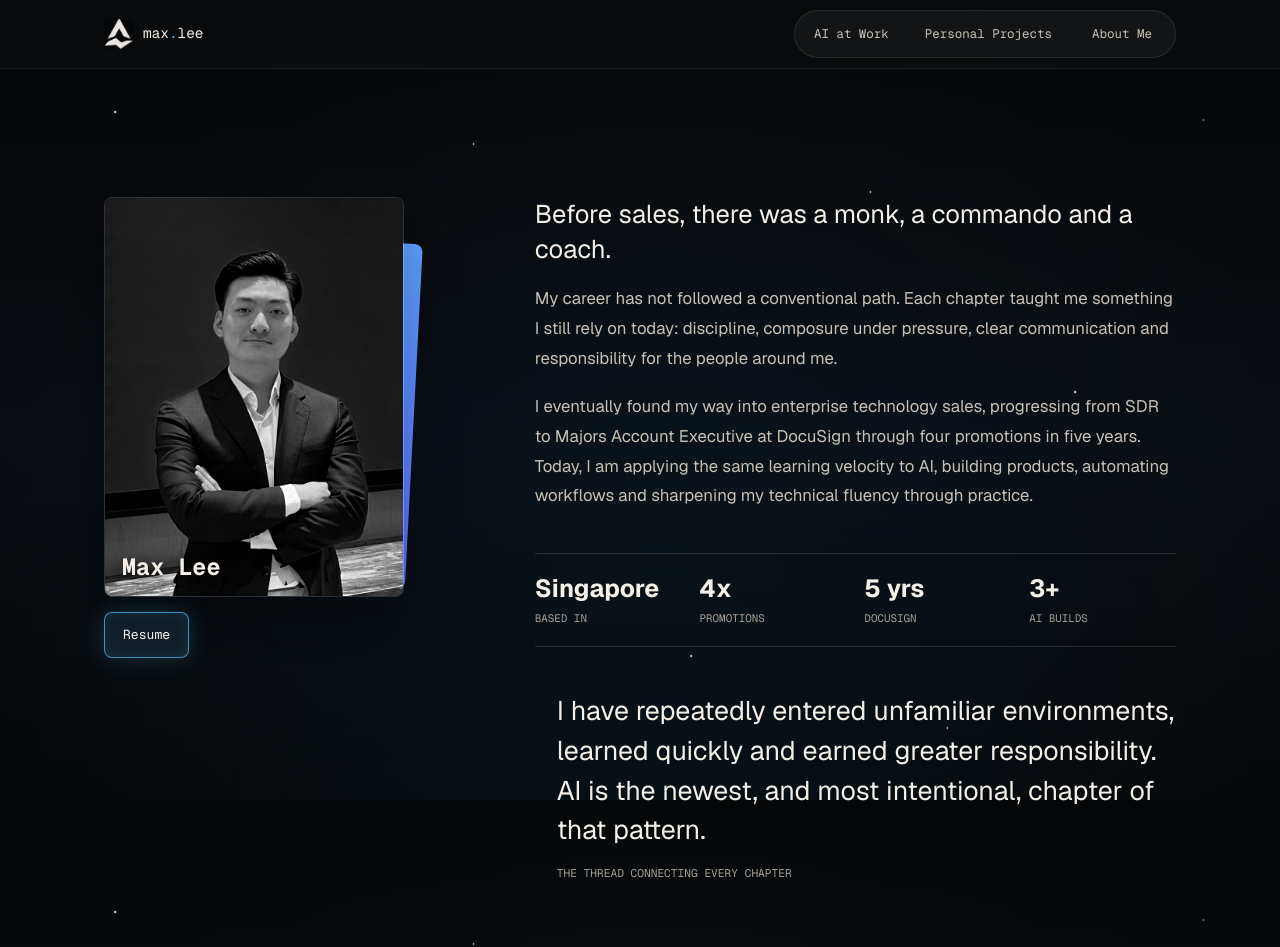
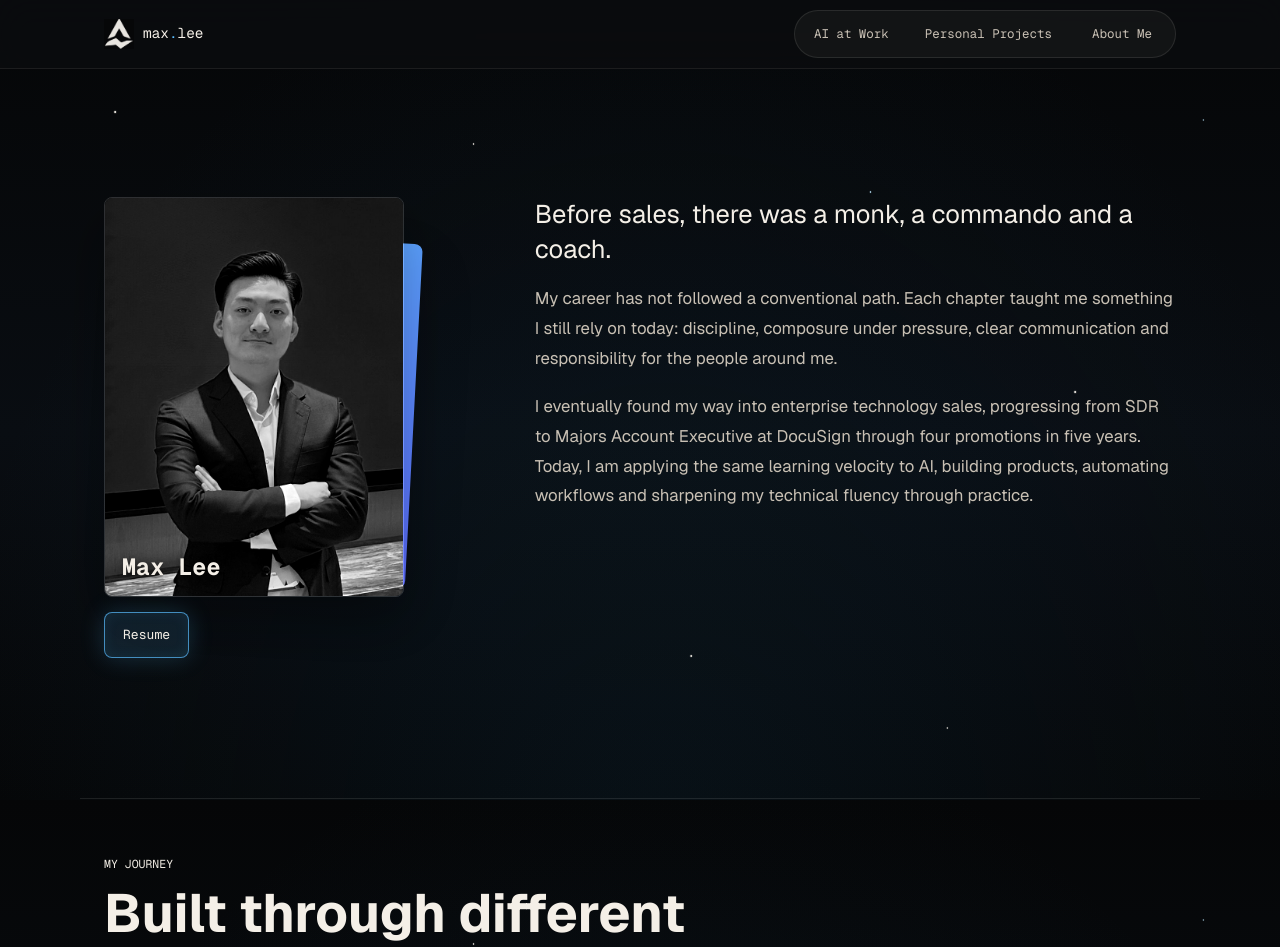
Before and after one commit to maxleesianyi/max-lee-ai-portfolio-website, a Next.js app: page /about in a window 1280 px wide. Shown: the top 947 px of the page. Built offline with nearby package versions, Linux system fonts and the light colour scheme.

Commit message:
Simplify about page opening

```diff
--- a/app/about/page.tsx
+++ b/app/about/page.tsx
@@ -26,18 +26,6 @@ export default function AboutPage() {
               <p className={index === 0 ? "about-page-lead" : undefined} key={paragraph}>{paragraph}</p>
             ))}
           </div>
-          <dl className="about-metrics">
-            {about.story.metrics.map((metric) => (
-              <div key={metric.label}>
-                <dt>{metric.value}</dt>
-                <dd>{metric.label}</dd>
-              </div>
-            ))}
-          </dl>
-          <blockquote className="about-thread">
-            <p>{about.story.thread.quote}</p>
-            <cite>{about.story.thread.title}</cite>
-          </blockquote>
         </div>
       </section>
 
--- a/app/globals.css
+++ b/app/globals.css
@@ -774,63 +774,10 @@ h3 {
   line-height: 1.35;
 }
 
-.about-metrics {
-  display: grid;
-  grid-template-columns: repeat(4, minmax(0, 1fr));
-  gap: 18px;
-  margin: 42px 0 0;
-  border-top: 1px solid rgba(244, 239, 231, 0.12);
-  border-bottom: 1px solid rgba(244, 239, 231, 0.12);
-  padding: 20px 0;
-}
-
-.about-metrics div {
-  min-width: 0;
-}
-
-.about-metrics dt {
-  color: var(--bone);
-  font-size: clamp(1.1rem, 2.2vw, 1.55rem);
-  font-weight: 620;
-  line-height: 1.15;
-}
-
-.about-metrics dd {
-  margin: 7px 0 0;
-  color: var(--muted);
-  font-family: var(--font-geist-mono), monospace;
-  font-size: 0.68rem;
-  text-transform: uppercase;
-}
-
-.about-thread {
-  margin: 44px 0 0;
-  border-left: 2px solid var(--sky);
-  padding-left: 22px;
-}
-
-.about-thread p {
-  max-width: 720px;
-  margin: 0;
-  color: var(--bone);
-  font-size: clamp(1.25rem, 2.1vw, 1.68rem);
-  line-height: 1.48;
-}
-
-.about-thread cite {
-  display: block;
-  margin-top: 15px;
-  color: var(--muted);
-  font-family: var(--font-geist-mono), monospace;
-  font-size: 0.7rem;
-  font-style: normal;
-  text-transform: uppercase;
-}
-
 .about-story {
-  margin-top: 72px;
+  margin-top: 48px;
   border-top: 1px solid rgba(244, 239, 231, 0.1);
-  padding-top: 72px;
+  padding-top: 56px;
 }
 
 .about-story-heading > p,
@@ -2985,10 +2932,6 @@ a:hover .browser-frame {
     width: min(100%, 300px);
   }
 
-  .about-metrics {
-    grid-template-columns: repeat(2, minmax(0, 1fr));
-  }
-
   .about-strengths {
     grid-template-columns: 1fr;
   }
--- a/content/site.json
+++ b/content/site.json
@@ -246,16 +246,6 @@
           "My career has not followed a conventional path. Each chapter taught me something I still rely on today: discipline, composure under pressure, clear communication and responsibility for the people around me.",
           "I eventually found my way into enterprise technology sales, progressing from SDR to Majors Account Executive at DocuSign through four promotions in five years. Today, I am applying the same learning velocity to AI, building products, automating workflows and sharpening my technical fluency through practice."
         ],
-        "metrics": [
-          { "value": "Singapore", "label": "Based in" },
-          { "value": "4x", "label": "Promotions" },
-          { "value": "5 yrs", "label": "DocuSign" },
-          { "value": "3+", "label": "AI builds" }
-        ],
-        "thread": {
-          "title": "The thread connecting every chapter",
-          "quote": "I have repeatedly entered unfamiliar environments, learned quickly and earned greater responsibility. AI is the newest, and most intentional, chapter of that pattern."
-        },
         "journey": {
           "label": "My journey",
           "title": "Built through different environments",
```
Also changed, not shown: 1 other file (tests, documents, lock files or other folders).
